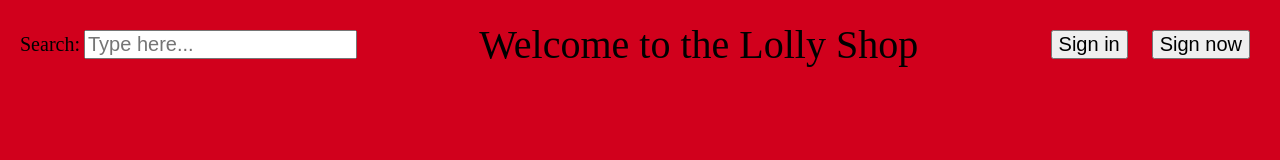
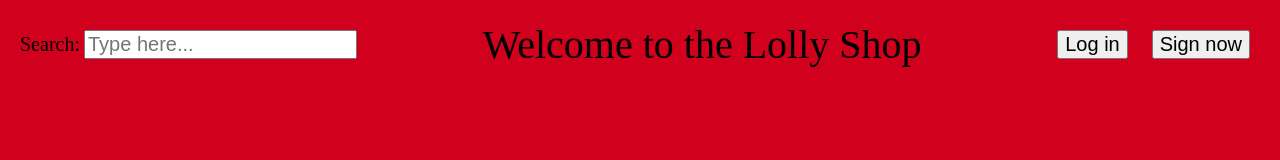
Before and after one commit to flawlessk/flex-grid, a plain HTML site: page index.html in a window 1280 px wide. Shown: the top 160 px of the page. Drawn offline with Linux system fonts and the light colour scheme.

Commit message:
Update index.html

```diff
--- a/index.html
+++ b/index.html
@@ -21,7 +21,7 @@
                     <h1>Welcome to the Lolly Shop</h1>
                 </div>
                 <div class="header-register">
-                    <button class="section-button">Sign in</button>
+                    <button class="section-button">Log in</button>
                     <button class="section-button">Sign now</button>
                 </div>
             </div>
```
